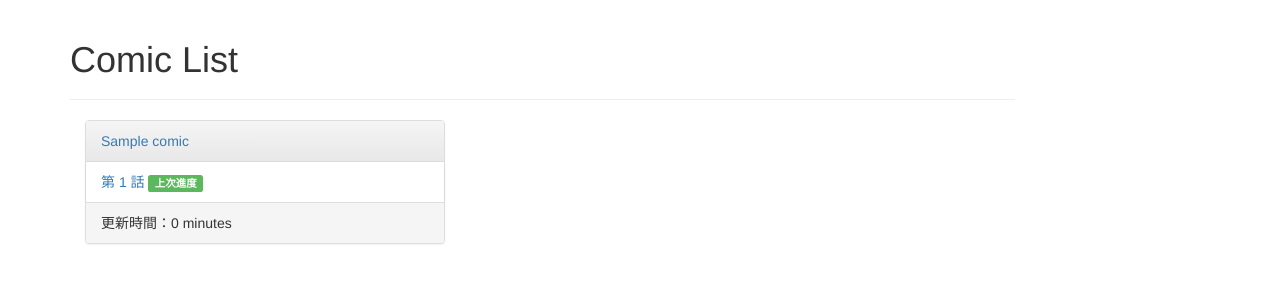
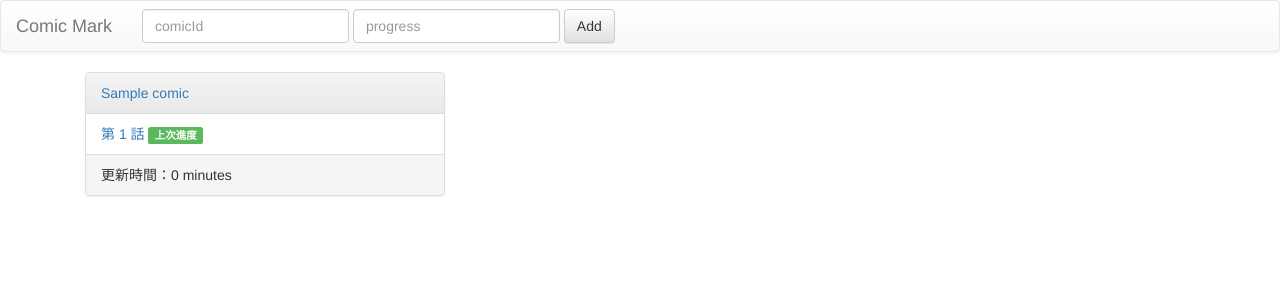
Before and after one commit to op880623/comicmark, a Django app: page / in a window 1280 px wide. Shown: the top 300 px of the page. Run offline with Django 3.2, Linux system fonts and the light colour scheme; tables that the repository leaves empty hold one stand-in row (values such as "Sample post"); some libraries are stand-ins or nearby versions.

Commit message:
add navbar with form adding comic

```diff
--- a/comic/templates/comic/index.html
+++ b/comic/templates/comic/index.html
@@ -18,13 +18,27 @@
 </head>
 
 <body>
+  <nav class="navbar navbar-default">
+    <div class="container-fluid">
+
+      <div class="navbar-header">
+        <a class="navbar-brand" href="">Comic Mark</a>
+      </div>
+
+      <div class="collapse navbar-collapse">
+        <form class="navbar-form navbar-left" action="{% url 'add_comic' %}">
+          <input type="text" class="form-control" name="comicId" maxlength="10" required placeholder="comicId">
+          <input type="text" class="form-control" name="progress" maxlength="10" placeholder="progress">
+          <button class="btn btn-default" type="submit">Add</button>
+        </form>
+      </div>
+
+    </div>
+  </nav>
+
   <div class="container">
     <div class="row">
       <div class="col-md-10">
-
-        <div class="page-header">
-          <h1>Comic List</h1>
-        </div>
 
         <!-- Comic list panel -->
         <div class="container">
--- a/comic/urls.py
+++ b/comic/urls.py
@@ -4,5 +4,14 @@ from . import views
 
 urlpatterns = [
     re_path(r'^$', views.index, name='index'),
-    re_path(r'^comic/(?P<comicId>\d+)/update_progress$', views.update_progress, name='update_progress')
+    re_path(
+        r'^comic/(?P<comicId>\d+)/update_progress$',
+        views.update_progress,
+        name = 'update_progress'
+    ),
+    re_path(
+        r'^comic$',
+        views.add_comic,
+        name = 'add_comic'
+    )
 ]
--- a/comic/views.py
+++ b/comic/views.py
@@ -19,3 +19,16 @@ def update_progress(request, comicId):
         index = comic.progress.index - 1
     ).delete()
     return redirect('index')
+
+def add_comic(request):
+    try:
+        comicId = int(request.GET.get('comicId'))
+    except:
+        return redirect('index')
+    try:
+        progress = int(request.GET.get('progress'))
+    except:
+        progress = None
+    comic = Comic.new(comicId)
+    comic.update(progress)
+    return redirect('index')
```
